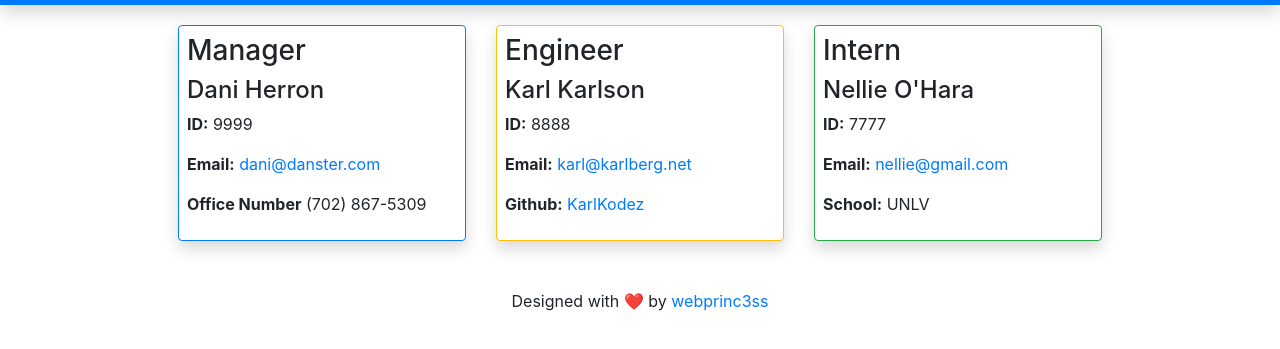
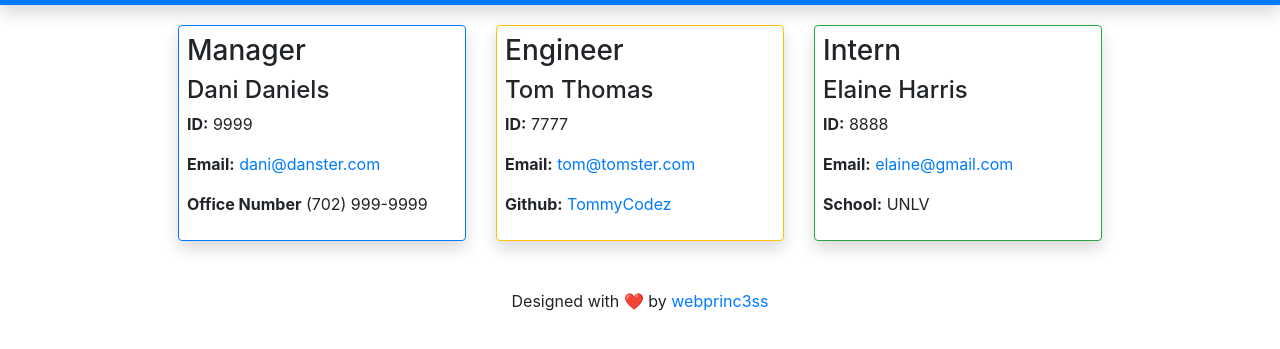
Before and after one commit to webprinc3ss/team-profile-generator, a website: page dist/index.html in a window 1280 px wide. Shown: the part 67-416 px from the top of the page. Drawn offline with nearby package versions, Linux system fonts and the light colour scheme.

Commit message:
Updated README.  Created Demo.

```diff
--- a/dist/index.html
+++ b/dist/index.html
@@ -22,25 +22,25 @@
 
         <div class="card border border-primary rounded shadow" style="width: 18rem; padding: 8px">
             <h3>Manager</h3>
-            <h4>Dani Herron</h4>
+            <h4>Dani Daniels</h4>
             <p><b>ID:</b> 9999</p>
             <p><b>Email:</b> <a href="mailto:dani@danster.com">dani@danster.com</a></p>
-            <p><b>Office Number</b> (702) 867-5309</p>
+            <p><b>Office Number</b> (702) 999-9999</p>
         </div>
 
         <div class="card border border-warning rounded shadow" style="width: 18rem;  padding: 8px">
             <h3>Engineer</h3>
-            <h4>Karl Karlson</h4>
-            <p><b>ID:</b> 8888</p>
-            <p><b>Email:</b> <a href="mailto:karl@karlberg.net">karl@karlberg.net</a></p>
-            <p><b>Github:</b> <a href="https://github.com/KarlKodez" target="_blank">KarlKodez</a></p>
+            <h4>Tom Thomas</h4>
+            <p><b>ID:</b> 7777</p>
+            <p><b>Email:</b> <a href="mailto:tom@tomster.com">tom@tomster.com</a></p>
+            <p><b>Github:</b> <a href="https://github.com/TommyCodez" target="_blank">TommyCodez</a></p>
         </div>
 
         <div class="card border border-success rounded shadow" style="width: 18rem;  padding: 8px">
         <h3>Intern</h3>
-        <h4>Nellie O'Hara</h4>
-            <p><b>ID:</b> 7777</p>
-            <p><b>Email:</b> <a href="mailto:nellie@gmail.com">nellie@gmail.com</a></p>
+        <h4>Elaine Harris</h4>
+            <p><b>ID:</b> 8888</p>
+            <p><b>Email:</b> <a href="mailto:elaine@gmail.com">elaine@gmail.com</a></p>
             <p><b>School:</b> UNLV</p>
         </div>
 
```
Also changed, not shown: README.md.
